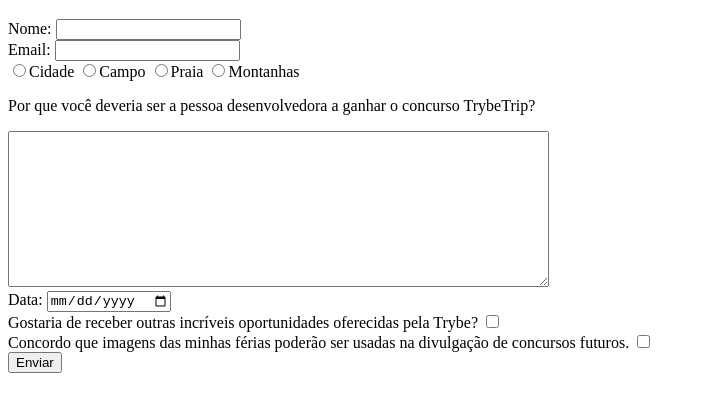
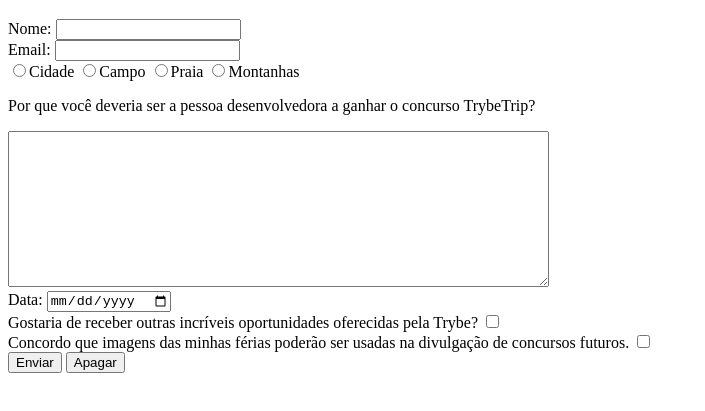
Before and after one commit to DouglasDainese/trybe_execicios, a plain HTML site: page Fundamentos/Bloco-6/dia-6.1/form.html in a window 1280 px wide. Shown: the part 61-472 px from the top of the page, without its empty margins (0-705 px from the left). Drawn offline with Linux system fonts and the light colour scheme.

Commit message:
exercicio 4, bonus 1

```diff
--- a/Fundamentos/Bloco-6/dia-6.1/form.html
+++ b/Fundamentos/Bloco-6/dia-6.1/form.html
@@ -46,6 +46,7 @@
         </label>
         <br>
         <button type="submit" id="btnsend">Enviar</button>
+        <button type="reset">Apagar</button>
     </form>
     <script src="scipt.js"></script>
 </body>
--- a/Fundamentos/Bloco-6/dia-6.1/scipt.js
+++ b/Fundamentos/Bloco-6/dia-6.1/scipt.js
@@ -1,7 +1,7 @@
 const buttonenviar = document.getElementById('btnsend');
 buttonenviar.addEventListener('click', exibirNome);
 const boxName = document.getElementById('name');
-console.log(boxName.value);
+
 
 function exibirNome(event) {
     event.preventDefault();
```
